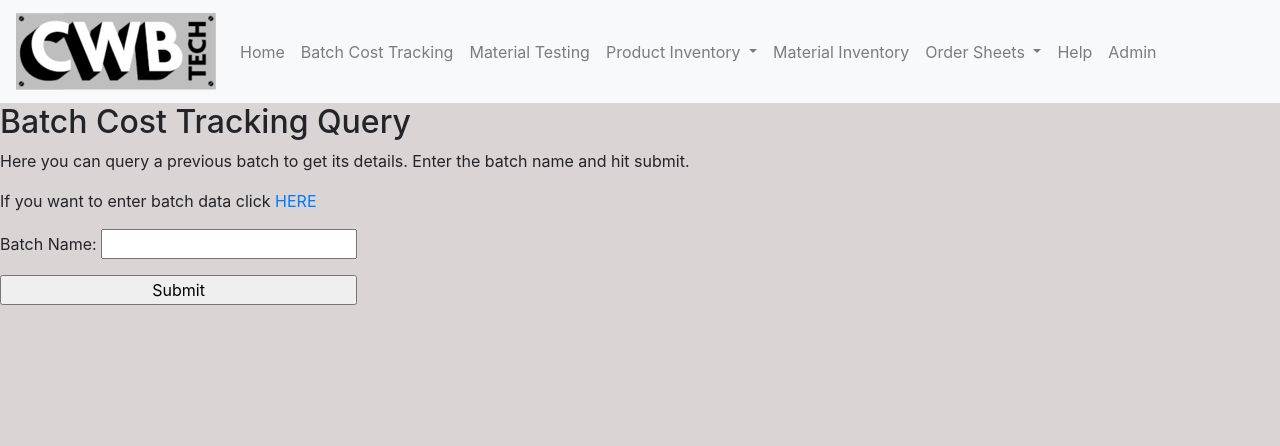
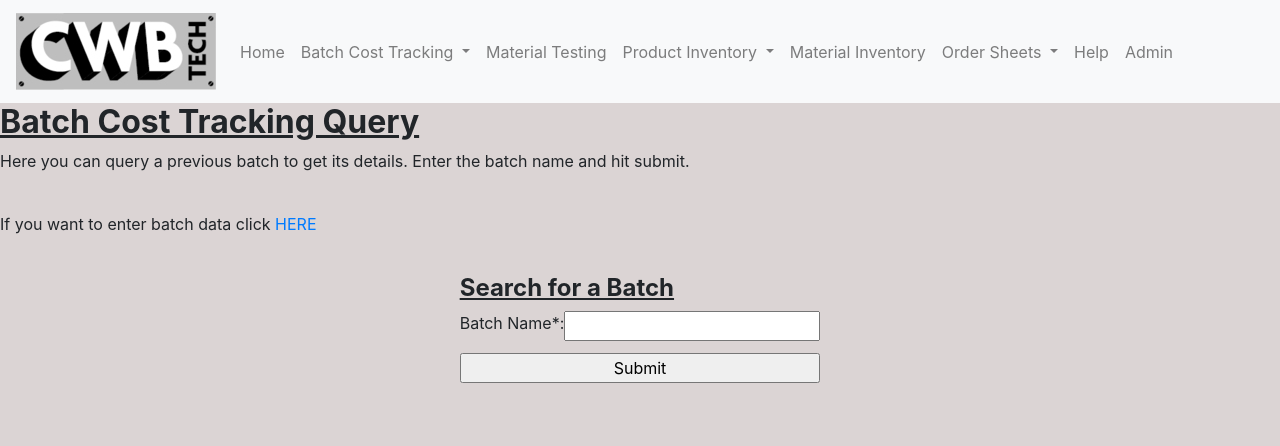
Before and after one commit to Benjamin-Pickers/CWBApp, a Django app: page /CWBDataApp/BatchCostQuery/ in a window 1280 px wide. Shown: the top 446 px of the page. Run offline with Django 3.2, Linux system fonts and the light colour scheme; some libraries are stand-ins or nearby versions.

Commit message:
Completed single batch query

```diff
--- a/CWBDataApp/static/CWBDataApp/body.css
+++ b/CWBDataApp/static/CWBDataApp/body.css
@@ -43,3 +43,33 @@ form
 {
   margin-bottom: 5%;
 }
+
+table
+{
+  background-color: white;
+  border: 1px solid black;
+}
+
+tr, td, th
+{
+  border: 1px solid black;
+}
+
+.queryTable
+{
+  position: relative;
+  width: auto;
+  display: flex;
+  overflow: auto;
+  justify-content: space-evenly safe;
+  -webkit-overflow-scrolling: touch;
+}
+
+.tablecontainer
+{
+  display: flex;
+  justify-content: center;
+  align-items: center;
+  flex-wrap: nowrap;
+  margin: 0 5% 5% 5%;
+}
--- a/CWBDataApp/templates/CWBDataApp/BatchCostQuery.html
+++ b/CWBDataApp/templates/CWBDataApp/BatchCostQuery.html
@@ -4,7 +4,7 @@
 
 {% block css %}
   {% load static %}
-  <link rel="stylesheet" type="text/css" href="{% static 'CWBDataApp/batchCost.css'%}">
+  <link rel="stylesheet" type="text/css" href="{% static 'CWBDataApp/body.css'%}">
 {% endblock %}
 
 {% block content %}
@@ -15,15 +15,82 @@
     Here you can query a previous batch to get its details. Enter the batch name and hit submit.
   </p>
   <p id="descriptionParagraph">If you want to enter batch data click <a href="{% url 'CWBDataApp:BatchCost'%}">HERE</a></p>
+
+  {% if error_message %} <p id="error"> {{error_message}} </p> {% endif %}
 </div>
 
-<form action="{% url 'CWBDataApp:BatchCost'%}" method="post">
-  <div class="d-inline-flex flex-column">
-    {% csrf_token %}
-    <p>Batch Name: <input type="text" name="newBatch"></p>
+<div class="justify-content-center row no-gutters">
+  <form action="{% url 'CWBDataApp:BatchCostQuery'%}" method="post">
+    <div class="d-inline-flex flex-column">
+      <h4 id=header>Search for a Batch</h4>
+      {% csrf_token %}
+      <div class="inline-flex inputBox">
+        <label for="searchbatch">Batch Name*: </label>
+        <input id="searchBatch" type="text" name="searchBatch" maxlength="15">
+      </div>
 
-    <input type="submit" name="enterNewBatch" value="Submit">
+      <input type="submit" name="enterNewBatch" value="Submit">
+    </div>
+  </form>
+</div>
+
+{% if batch %}
+<div class="queryTable">
+  <div class="tablecontainer">
+    <table>
+      <tr>
+        <th>Batch Name</th>
+        <th>Batch Date</th>
+        <th>Total Cost</th>
+        <th>Total Weight</th>
+        <th>Price/Pound</th>
+        <th>Supplier_1</th>
+        <th>Weight_1</th>
+        <th>Cost</th>
+        <th>Supplier_2</th>
+        <th>Weight_2</th>
+        <th>Cost</th>
+        <th>Supplier_3</th>
+        <th>Weight_3</th>
+        <th>Cost</th>
+        <th>Supplier_4</th>
+        <th>Weight_4</th>
+        <th>Cost</th>
+        <th>Colour</th>
+        <th>Colour Weight</th>
+        <th>Colour Cost</th>
+        <th>Foam Weight</th>
+        <th>Foam Cost</th>
+        <th>Total Shred Weight</th>
+      </tr>
+      <tr>
+        <td>{{ batch.batchname }}</td>
+        <td>{{ batch.batchdate }}</td>
+        <td>{{ batch.totalcost }}</td>
+        <td>{{ batch.totalweight }}</td>
+        <td>{{ batch.priceperpound }}</td>
+        <td>{{ sup1 }}</td>
+        <td>{{ batch.weight1 }}</td>
+        <td>{{ batch.value1 }}</td>
+        <td>{{ sup2 }}</td>
+        <td>{{ batch.weight2 }}</td>
+        <td>{{ batch.value2 }}</td>
+        <td>{{ sup3 }}</td>
+        <td>{{ batch.weight3 }}</td>
+        <td>{{ batch.value3 }}</td>
+        <td>{{ sup4 }}</td>
+        <td>{{ batch.weight4 }}</td>
+        <td>{{ batch.value4 }}</td>
+        <td>{{ batch.colour }}</td>
+        <td>{{ batch.colourweight }}</td>
+        <td>{{ batch.colourvalue }}</td>
+        <td>{{ batch.foamweight }}</td>
+        <td>{{ batch.foamvalue }}</td>
+        <td>{{ batch.totalshredweight}}</td>
+      </tr>
+    </table>
   </div>
-</form>
+</div>
+{% endif %}
 
 {% endblock content %}
--- a/CWBDataApp/templates/CWBDataApp/BatchCostTracking.html
+++ b/CWBDataApp/templates/CWBDataApp/BatchCostTracking.html
@@ -23,8 +23,10 @@
 
       </div>
 
+<div class="justify-content-center row no-gutters">
       <form action="{% url 'CWBDataApp:BatchCost'%}" method="post">
         <div class="d-inline-flex flex-column">
+          <h4 id=header>Add New Batch </h4>
           {% csrf_token %}
           <div class="inline-flex inputBox">
             <label for="newbatch">Batch Name*: </label>
@@ -157,4 +159,5 @@
           <input type="submit" name="enterNewBatch" value="Submit">
         </div>
       </form>
+    </div>
 {% endblock content %}
--- a/CWBDataApp/templates/CWBDataApp/MaterialTestQuery.html
+++ b/CWBDataApp/templates/CWBDataApp/MaterialTestQuery.html
@@ -19,8 +19,10 @@
     {% if error_message %} <p id="error"> {{error_message}} </p> {% endif %}
   </div>
 
+<div class="justify-content-center row no-gutters">
   <form action="{% url 'CWBDataApp:MaterialTestQuery'%}" method="post">
     <div class="d-inline-flex flex-column">
+      <h4 id=header>Search for a Test </h4>
       {% csrf_token %}
       <div class="inline-flex inputBox">
         <label for="batchName">Batch Name*: </label>
@@ -30,5 +32,6 @@
       <input type="submit" name="enterNewBatch" value="Submit">
     </div>
   </form>
+</div>
 
 {% endblock content %}
--- a/CWBDataApp/templates/CWBDataApp/MaterialTesting.html
+++ b/CWBDataApp/templates/CWBDataApp/MaterialTesting.html
@@ -21,8 +21,10 @@
 
   </div>
 
+<div class="justify-content-center row no-gutters">
   <form action="{% url 'CWBDataApp:MaterialTest'%}" method="post">
     <div class="d-inline-flex flex-column">
+      <h4 id=header>Enter a Test </h4>
       {% csrf_token %}
       <div class="inline-flex inputBox">
         <label for="projNum">Project Number*: </label>
@@ -125,6 +127,7 @@
       <input type="submit" name="enterNewBatch" value="Submit">
     </div>
   </form>
+</div>
 
 
 
--- a/CWBDataApp/templates/CWBDataApp/ProductInventory.html
+++ b/CWBDataApp/templates/CWBDataApp/ProductInventory.html
@@ -19,7 +19,7 @@
 {% if dataAcceptedMessage %} <p id="accepted"> {{dataAcceptedMessage}} </p> {% endif %}
 
   </div>
-
+  <div class="justify-content-center row no-gutters">
     <form action="{% url 'CWBDataApp:ProductInventory'%}" method="post">
       <div class="d-inline-flex flex-column">
         <h4 id=header>Add Product </h4>
@@ -72,5 +72,6 @@
         <input type="submit" name="enterNewProduct" value="Add">
       </div>
     </form>
+  </div>
 
 {% endblock content %}
--- a/CWBDataApp/templates/CWBDataApp/ProductInventoryUpdate.html
+++ b/CWBDataApp/templates/CWBDataApp/ProductInventoryUpdate.html
@@ -21,7 +21,7 @@
 </div>
 
 
-
+<div class="justify-content-center row no-gutters">
   <form action="{% url 'CWBDataApp:ProductInventoryUpdate'%}" method="post">
     <div class="d-inline-flex flex-column">
       <h4 id=header>Update Product </h4>
@@ -59,5 +59,6 @@
       <input type="submit" name="enterNewProduct" value="Update">
     </div>
   </form>
+</div>
 
 {% endblock content %}
--- a/CWBDataApp/templates/CWBDataApp/base.html
+++ b/CWBDataApp/templates/CWBDataApp/base.html
@@ -36,8 +36,14 @@
               <li class="nav-item">
                 <a class="nav-link" href="{% url 'CWBDataApp:index' %}">Home</a>
               </li>
-              <li class="nav-item">
-                <a class="nav-link" href="{% url 'CWBDataApp:BatchCost' %}">Batch Cost Tracking</a>
+              <li class="nav-item dropdown">
+                <a class="nav-link dropdown-toggle" href="#" id="navbarDropdownMenuLinkBatch" role="button" data-toggle="dropdown" aria-haspopup="true "aria-expanded="false">
+                  Batch Cost Tracking
+                </a>
+                <div class="dropdown-menu" aria-labelledby="navbarDropdownMenuLinkBatch">
+                  <a class="dropdown-item" href="{% url 'CWBDataApp:BatchCost'%}"> Enter Batch </a>
+                  <a class="dropdown-item" href="{% url 'CWBDataApp:BatchCostQuery'%}"> Search Batch </a>
+                </div>
               </li>
               <li class="nav-item">
                 <a class="nav-link" href="{% url 'CWBDataApp:MaterialTest'%}">Material Testing</a>
--- a/CWBDataApp/views.py
+++ b/CWBDataApp/views.py
@@ -40,7 +40,7 @@ def BatchCostTracking(request):
             else:
                 sup4_object =  Materialcost.objects.get(pk=form['supplier4'])
 
-            batch = Batchcosttracking(batchname=form['newBatch'],
+            batch = Batchcosttracking(batchname=form['newBatch'].upper(),
                                     batchdate=form['batchDate'],
                                     totalcost=cost,
                                     totalweight=weight,
@@ -72,7 +72,18 @@ def BatchCostTracking(request):
     return render(request, 'CWBDataApp/BatchCostTracking.html', {'allColours':allColours})
 
 def BatchCostQuery(request):
-    allColours = Colour.objects.all()
+
+    if request.method == 'POST':
+        form = request.POST
+        try:
+            batch = Batchcosttracking.objects.get(pk=form['searchBatch'].upper())
+            sup1_object = batch.supplier1.supplier
+            sup2_object = batch.supplier2.supplier
+            sup3_object = batch.supplier3.supplier
+            sup4_object = batch.supplier4.supplier
+            return render(request, 'CWBDataApp/BatchCostQuery.html', {'batch' : batch, 'sup1':sup1_object, 'sup2':sup2_object, 'sup3':sup3_object, 'sup4':sup4_object, })
+        except:
+            return render(request, 'CWBDataApp/BatchCostQuery.html', {'error_message' : "Batch does not exist, please enter a valid batch",})
     return render(request, 'CWBDataApp/BatchCostQuery.html')
 
 def MaterialTesting(request):
@@ -133,10 +144,9 @@ def ProductInventoryQuery(request):
 
         if Productinventory.objects.filter(productname=prod_object, colour=form['colour']).exists():
             prod = Productinventory.objects.get(productname=prod_object, colour=form['colour'])
-            prod.numberofskids = form['numSkids']
-            prod.save()
-            return render(request, 'CWBDataApp/ProductInventoryQuery.html', {'allProfiles':allProfiles, 'allColours':allColours, 'dataAcceptedMessage':"Product Successfully Updated"})
-
+            return render(request, 'CWBDataApp/ProductInventoryQuery.html', {'allProfiles':allProfiles, 'allColours':allColours, 'product':prod, 'profile':prod_object})
+        else:
+            return render(request, 'CWBDataApp/ProductInventoryQuery.html', {'allProfiles':allProfiles, 'allColours':allColours, 'error_message':"This product currently does not exist in inventory. If you wish to enter its data, press the link above"})
     return render(request, 'CWBDataApp/ProductInventoryQuery.html', {'allProfiles':allProfiles, 'allColours':allColours})
 
 def MaterialInventory(request):
```
Also changed, not shown: CWBDataApp/templates/CWBDataApp/ProductInventoryQuery.html (+34 -1 lines). Lines whose indentation alone changed are shown as unchanged.
